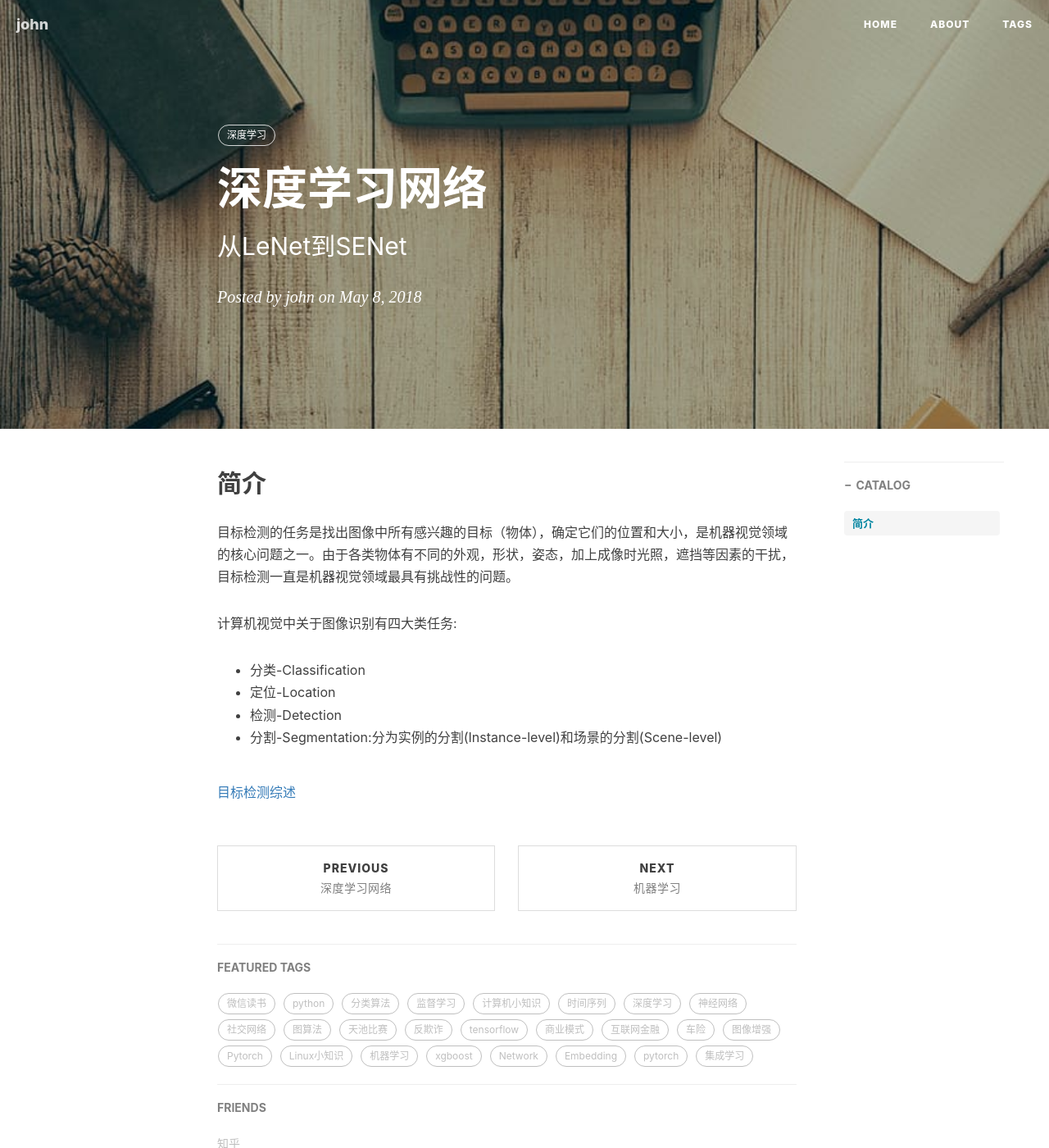
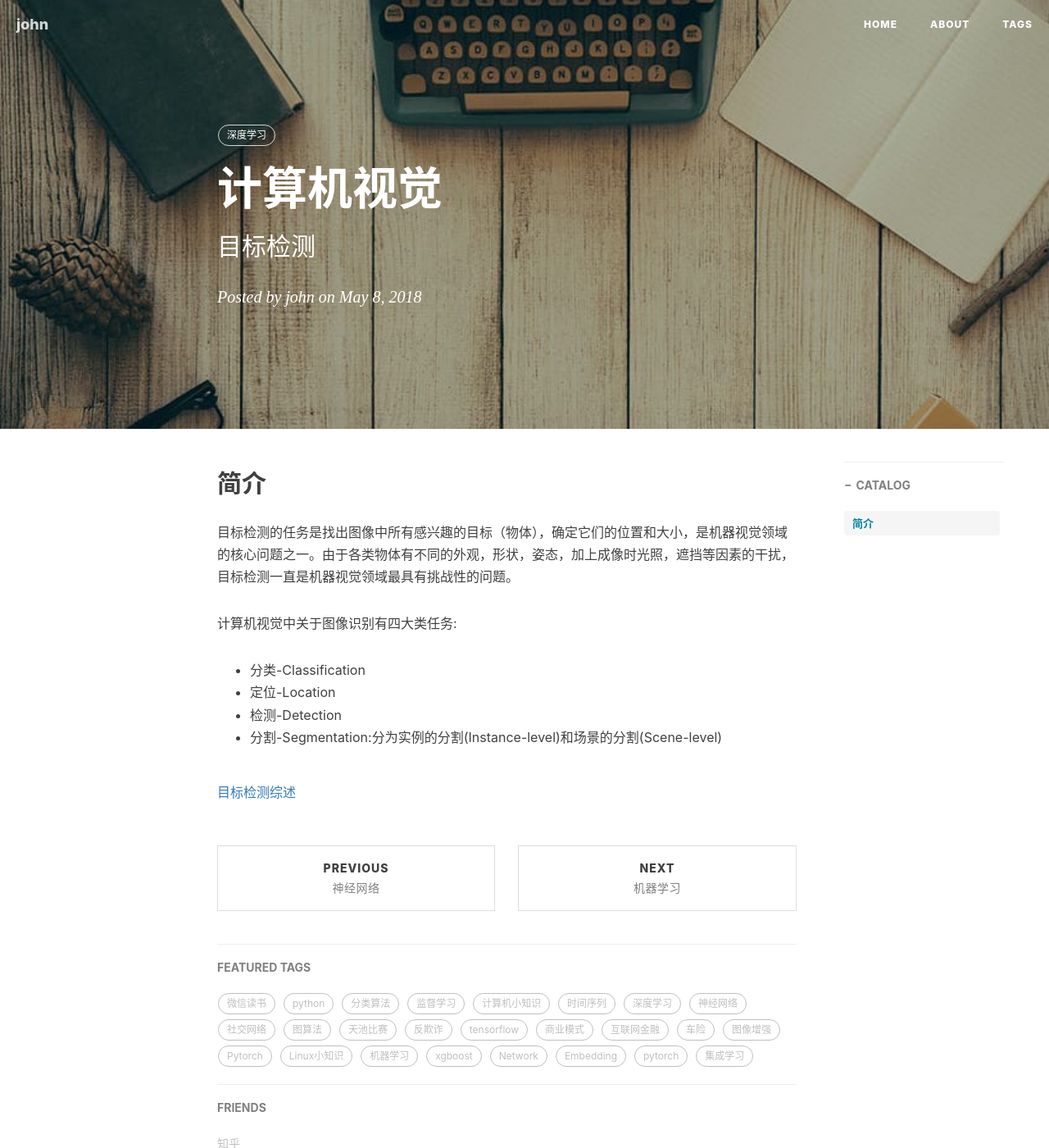
Before and after one commit to kunmei/blog, a Jekyll site: the page built from _posts/2018-06-14-目标物体检测.md, in a window 1280 px wide and 1400 px high. Shown: the whole window at 82% size. Built offline with Jekyll 4.4.1, drawn with Linux system fonts in a browser that asks for light colours; nearby versions of some CDN libraries; comment, search, counter and statistics services are not loaded.

Commit message:
add blog

```diff
--- a/_posts/2018-06-14-目标物体检测.md
+++ b/_posts/2018-06-14-目标物体检测.md
@@ -1,7 +1,7 @@
 ---
 layout:     post
-title:      深度学习网络
-subtitle:   从LeNet到SENet
+title:      计算机视觉
+subtitle:   目标检测
 date:       2018-05-08
 author:     john
 catalog: true
```
Also changed, not shown: _posts/2018-05-08-深度学习网络.md (+1 -1 lines), _posts/2018-06-12-PytorchOrTensorflow.md (+1 -1 lines).
